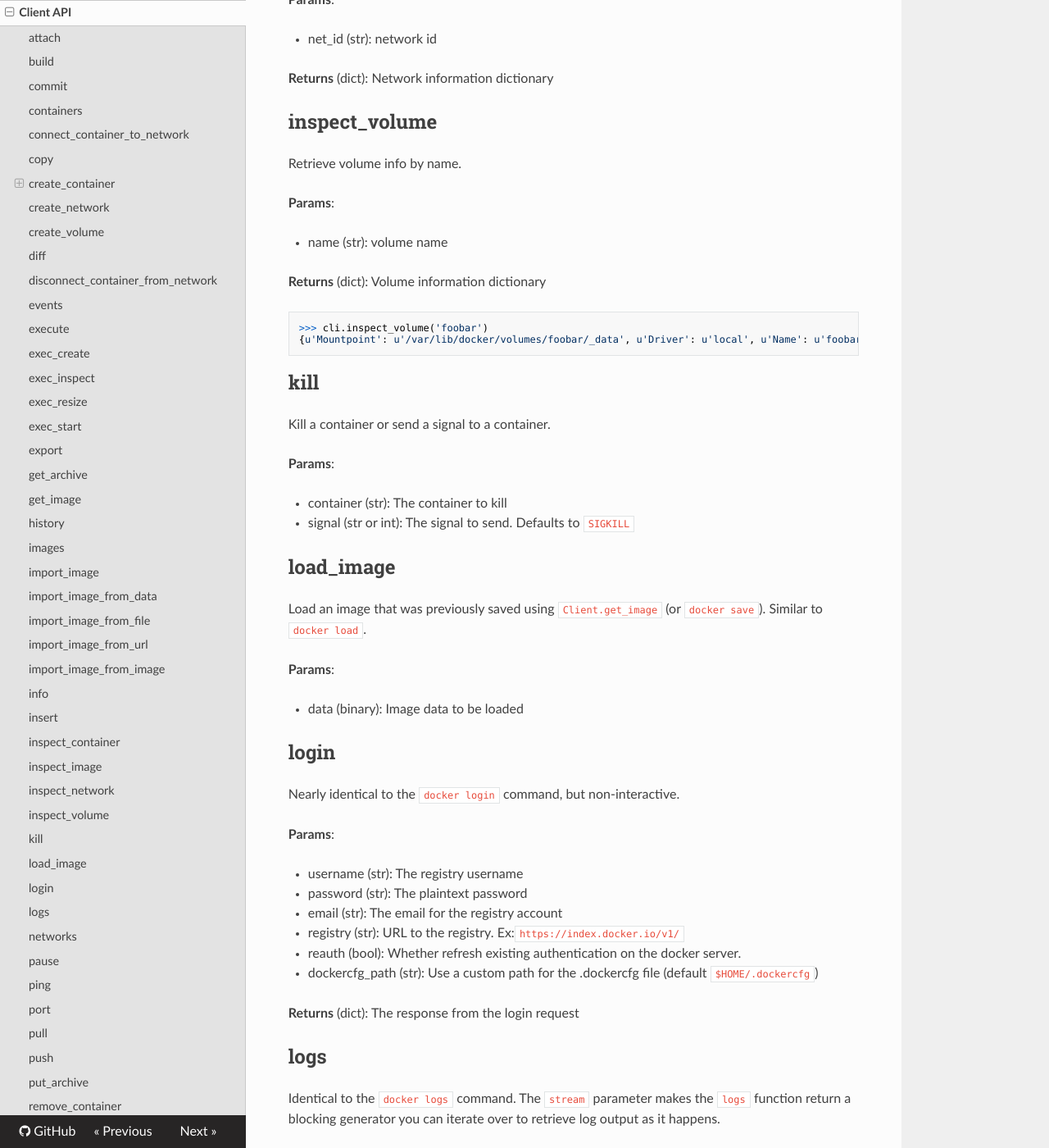
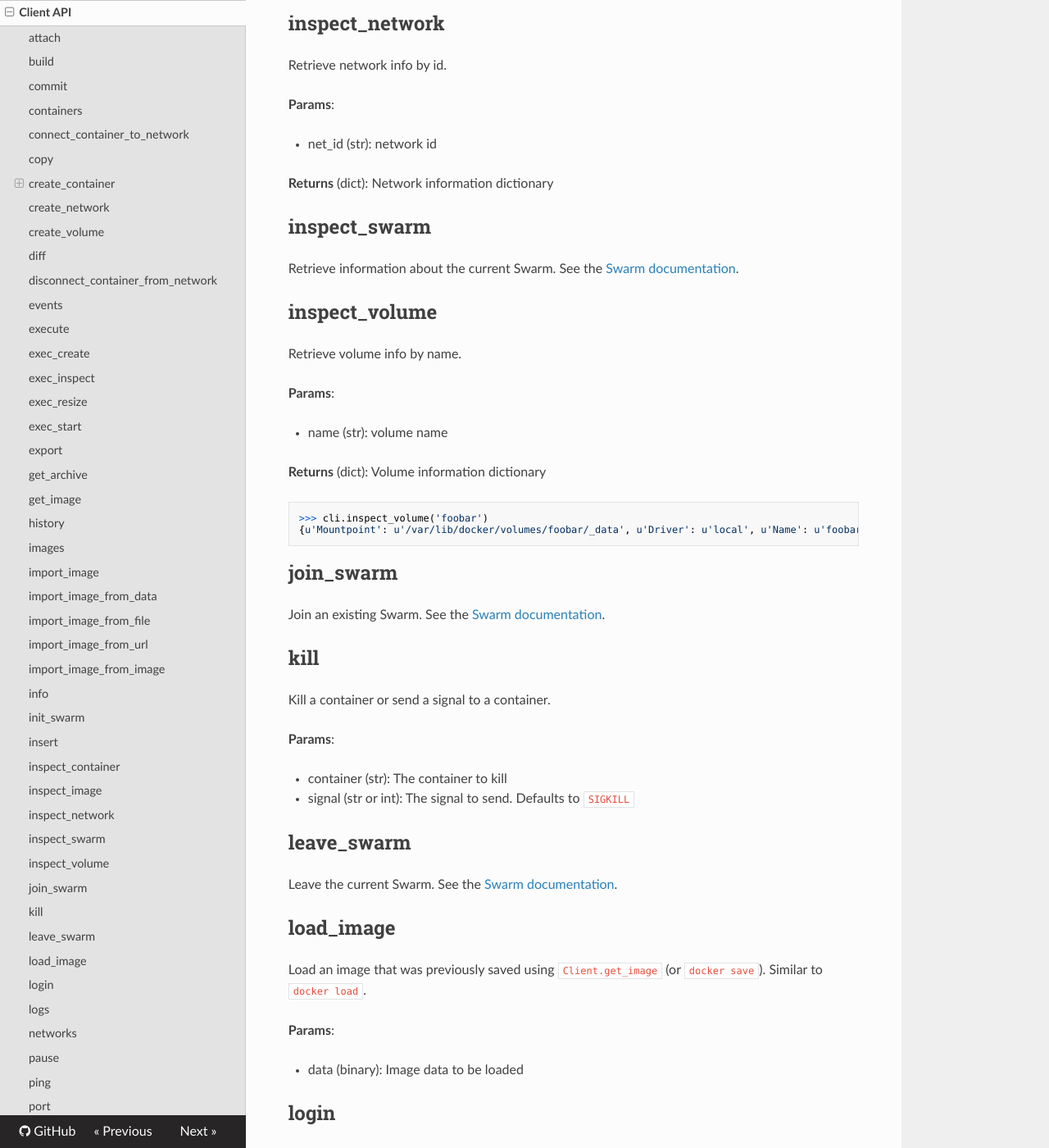
Before and after one commit to docker/docker-py, an MkDocs documentation site: the page built from docs/api.md, in a window 1280 px wide and 1400 px high, scrolled down 13705 px. Shown: the whole window at 82% size. Built offline with MkDocs 1.6.1, drawn with Linux system fonts in a browser that asks for light colours; nearby versions of some CDN libraries; old or Windows-style settings are respelled for this version of MkDocs; some of the changed text lies outside the part shown.

Commit message:
Reference swarm methods in api.md file.
Signed-off-by: Joffrey F <joffrey@docker.com>

````diff
--- a/docs/api.md
+++ b/docs/api.md
@@ -606,6 +606,11 @@ Display system-wide information. Identical to the `docker info` command.
  'SwapLimit': 1}
 ```
 
+## init_swarm
+
+Initialize a new Swarm using the current connected engine as the first node.
+See the [Swarm documentation](swarm.md#clientinit_swarm).
+
 ## insert
 *DEPRECATED*
 
@@ -641,6 +646,11 @@ Retrieve network info by id.
 
 **Returns** (dict): Network information dictionary
 
+## inspect_swarm
+
+Retrieve information about the current Swarm.
+See the [Swarm documentation](swarm.md#clientinspect_swarm).
+
 ## inspect_volume
 
 Retrieve volume info by name.
@@ -656,6 +666,11 @@ Retrieve volume info by name.
 {u'Mountpoint': u'/var/lib/docker/volumes/foobar/_data', u'Driver': u'local', u'Name': u'foobar'}
 ```
 
+## join_swarm
+
+Join an existing Swarm.
+See the [Swarm documentation](swarm.md#clientjoin_swarm).
+
 ## kill
 
 Kill a container or send a signal to a container.
@@ -664,6 +679,11 @@ Kill a container or send a signal to a container.
 
 * container (str): The container to kill
 * signal (str or int): The signal to send. Defaults to `SIGKILL`
+
+## leave_swarm
+
+Leave the current Swarm.
+See the [Swarm documentation](swarm.md#clientleave_swarm).
 
 ## load_image
 
@@ -1054,6 +1074,11 @@ Update resource configs of one or more containers.
 
 **Returns** (dict): Dictionary containing a `Warnings` key.
 
+## update_swarm
+
+Update the current Swarm.
+See the [Swarm documentation](swarm.md#clientupdate_swarm).
+
 ## version
 
 Nearly identical to the `docker version` command.
````
